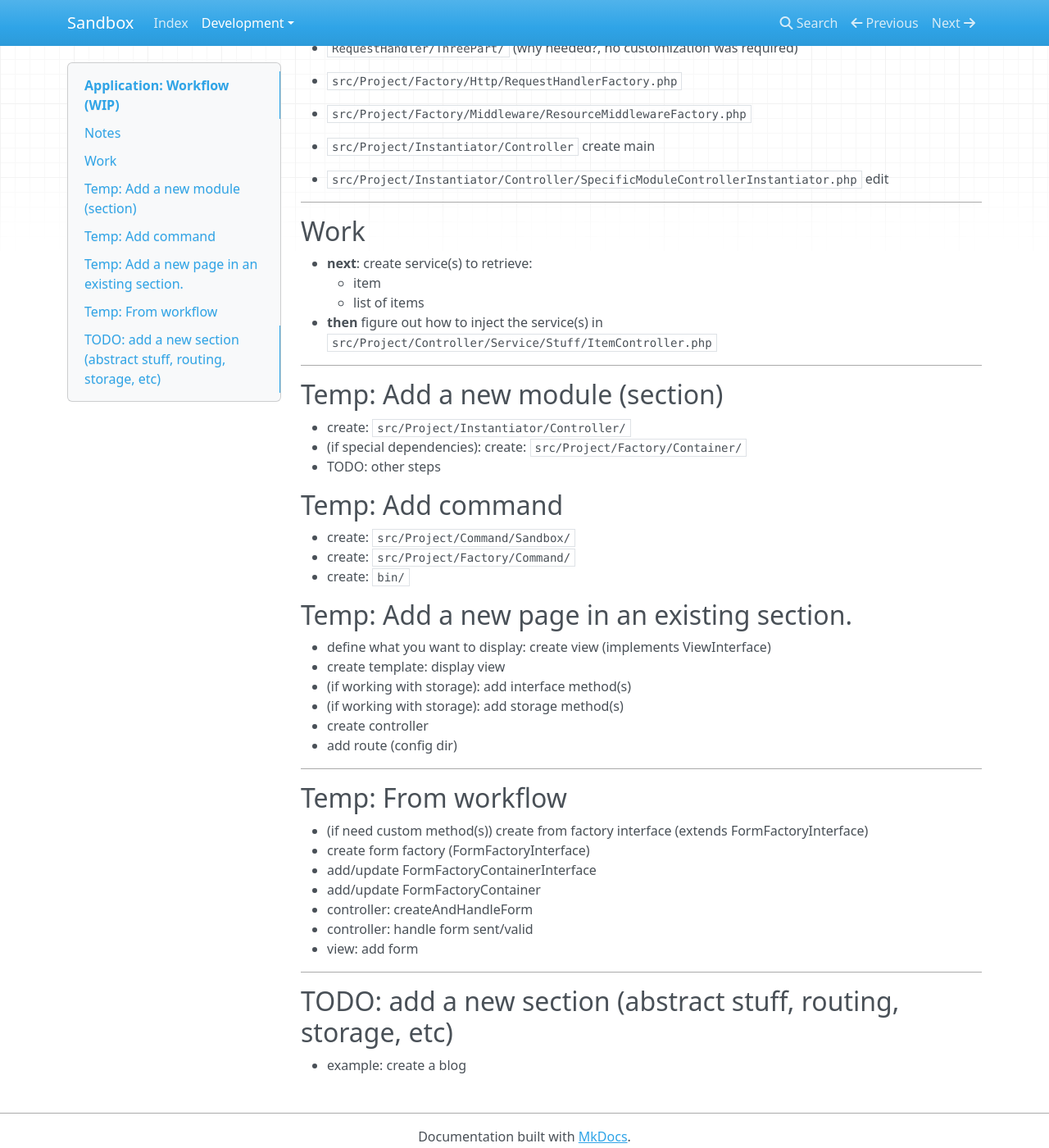
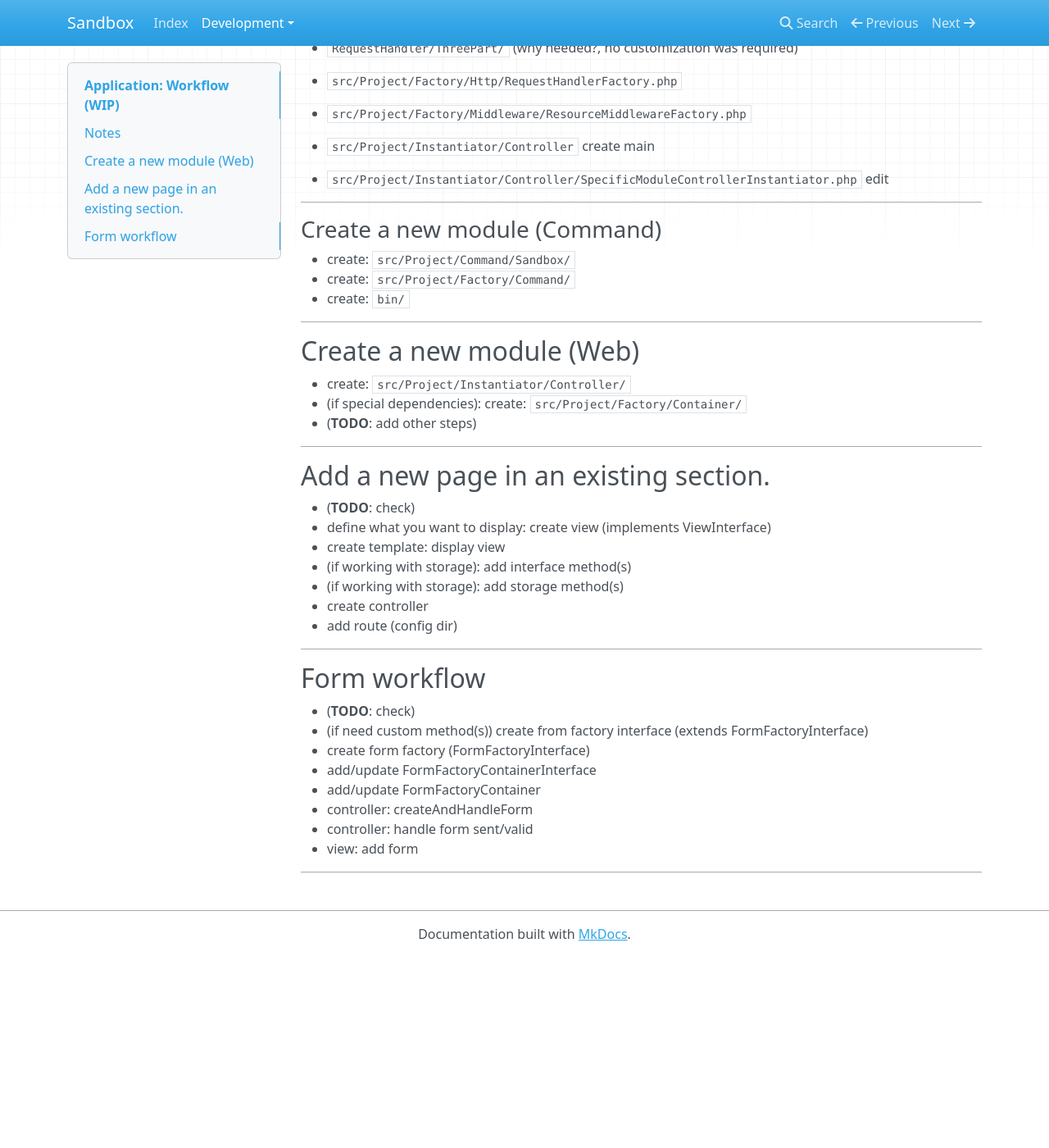
Before and after one commit to webservco/sandbox, an MkDocs documentation site: the page built from docs/Development/PHP/Application/application_workflow.md, in a window 1280 px wide and 1400 px high, scrolled down 319 px. Shown: the whole window at 82% size. Built offline with MkDocs 1.6.1, drawn with Linux system fonts in a browser that asks for light colours; nearby versions of some CDN libraries; after the commit the page ends 1486 px from its top, so only the background shows below that.

Commit message:
Application workflow notes.

```diff
--- a/docs/Development/PHP/Application/application_workflow.md
+++ b/docs/Development/PHP/Application/application_workflow.md
@@ -20,29 +20,25 @@
 
 ---
 
-## Work
-
-- **next**: create service(s) to retrieve:
-    - item
-    - list of items
-- **then** figure out how to inject the service(s) in `src/Project/Controller/Service/Stuff/ItemController.php`
-
----
-
-## Temp: Add a new module (section)
-
-- create: `src/Project/Instantiator/Controller/`
-- (if special dependencies): create: `src/Project/Factory/Container/`
-- TODO: other steps
-
-## Temp: Add command
+### Create a new module (Command)
 
 - create: `src/Project/Command/Sandbox/`
 - create: `src/Project/Factory/Command/`
 - create: `bin/`
 
-## Temp: Add a new page in an existing section.
+---
 
+## Create a new module (Web)
+
+- create: `src/Project/Instantiator/Controller/`
+- (if special dependencies): create: `src/Project/Factory/Container/`
+- (**TODO**: add other steps)
+
+---
+
+## Add a new page in an existing section.
+
+- (**TODO**: check)
 - define what you want to display: create view (implements ViewInterface)
 - create template: display view
 - (if working with storage): add interface method(s)
@@ -52,8 +48,9 @@
 
 ---
 
-## Temp: From workflow
+## Form workflow
 
+- (**TODO**: check)
 - (if need custom method(s)) create from factory interface (extends FormFactoryInterface)
 - create form factory (FormFactoryInterface)
 - add/update FormFactoryContainerInterface
@@ -63,7 +60,3 @@
 - view: add form
 
 ---
-
-## TODO: add a new section (abstract stuff, routing, storage, etc)
-
-- example: create a blog
```
